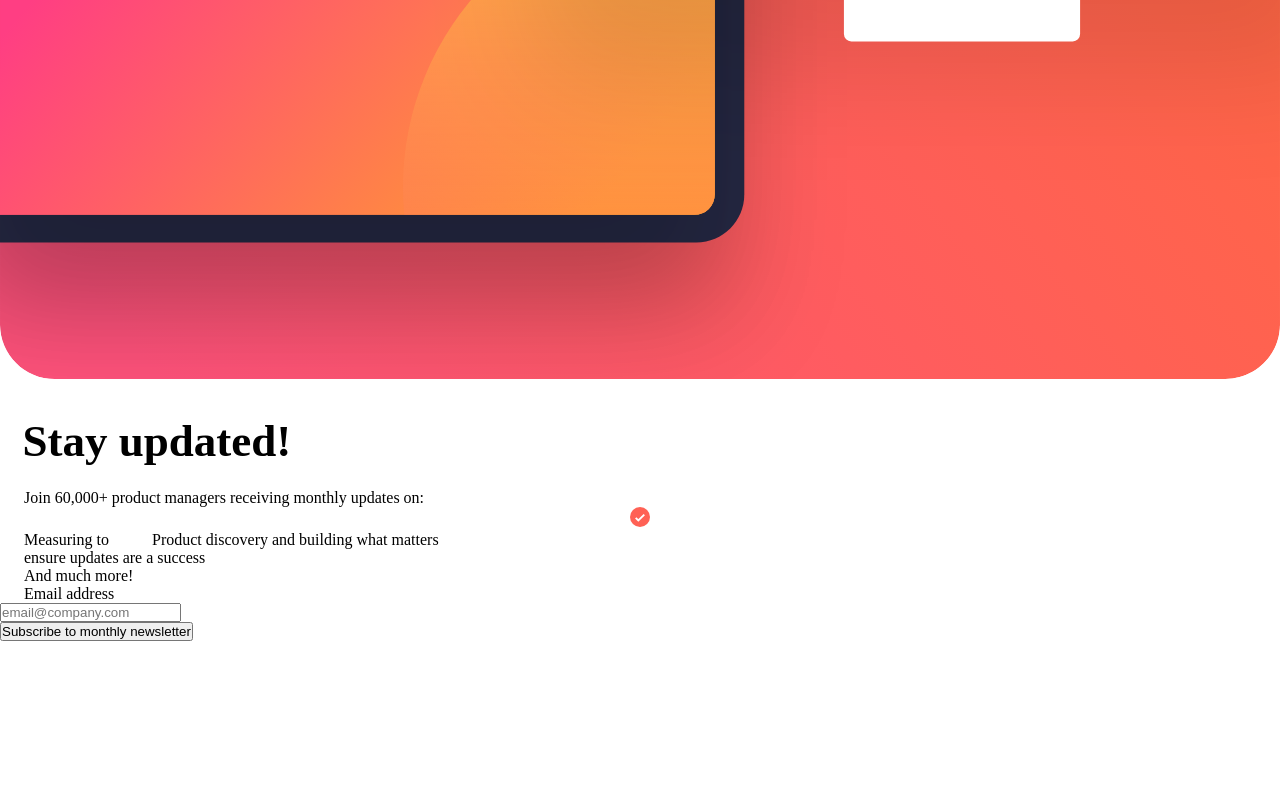
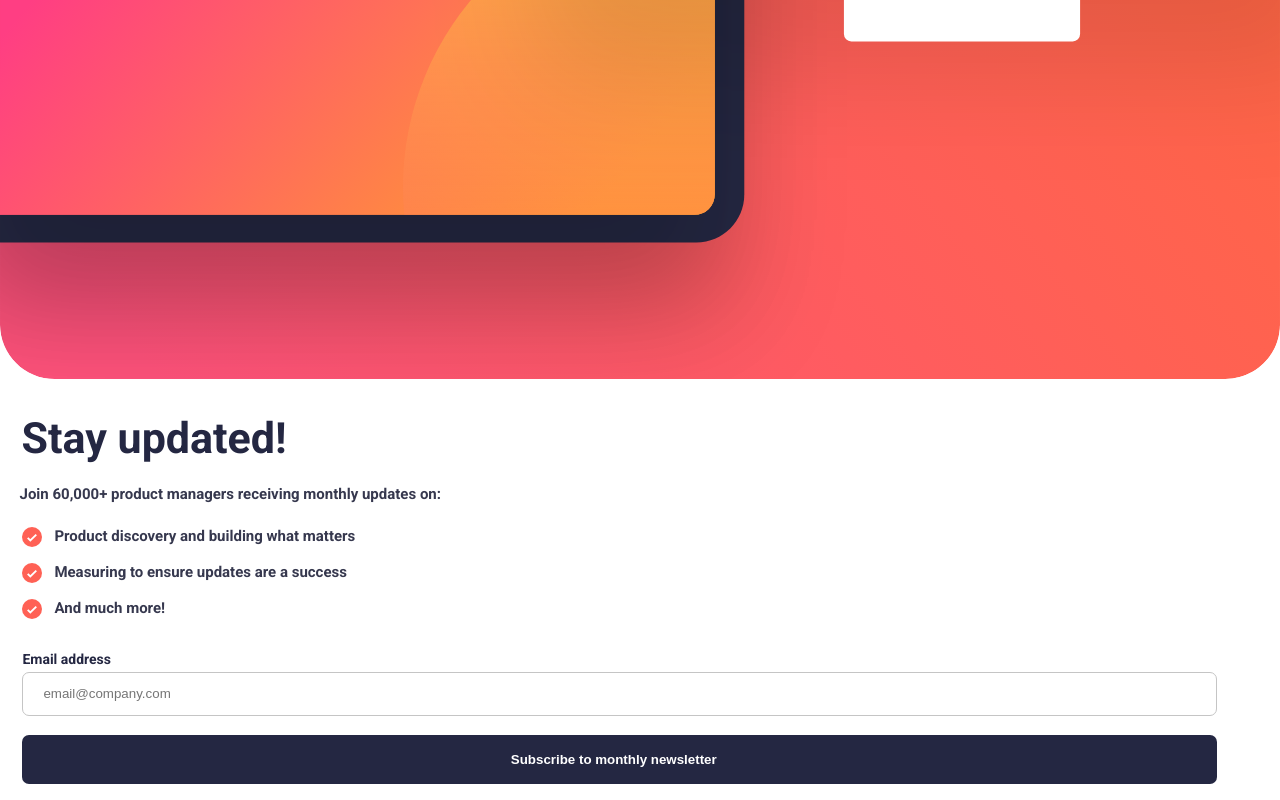
Before and after one commit to Theophilus43/Newsletter-sign-up, a plain HTML site: page index.html in a window 1280 px wide. Shown: the part 590-1390 px from the top of the page. Before the commit the page ends 1231 px from the top, so only its background shows below. Drawn offline with Linux system fonts and the light colour scheme.

Commit message:
added some lines of code

```diff
--- a/css/styles.css
+++ b/css/styles.css
@@ -1,27 +1,86 @@
+:root{
+    --Dark-Slate-Grey: hsl(234, 29%, 20%);
+    --Charcoal-Grey: hsl(235, 18%, 26%);
+    --Grey: hsl(231, 7%, 60%);
+    --White: hsl(0, 0%, 100%);
+    --Tomato: hsl(4, 100%, 67%);
+}
+
+
 *{
     margin: 0;
     padding: 0;
     box-sizing: border-box;
 }
 
-img {
+body{
+    font-family: "Roboto", sans-serif;
+}
+
+.sign-up {
     width: 100%;
 }
 
 h1 {
     padding: 0.7em 0 0.5em 0.5em;
-    font-size: 45px;
+    font-size: 43px;
+    color: var(--Dark-Slate-Grey);
 }
 
-.join, p {
-    padding-left: 1.5em;
+.join{
+    margin-left: 1.3em;
+    margin-bottom: 1.6em;
     width: 90%;
+    font-size: 15px;
+    color: var( --Charcoal-Grey);
 }
 
-.list-icon {
-    float: right;
+.list {
+    margin-left: 0.8em;
+    font-size: 15px;
+    color: var( --Charcoal-Grey);
 }
 
-/* .icon {
-   float: right
-} */
+p {
+    font-weight: bold;
+}
+
+.icon {
+    display: flex;
+    margin: 1em 1em 1em 1.4em;
+}
+
+.email {
+    margin-left: 1.4em;
+    margin-top: 2em;
+}
+
+.email p {
+    margin-bottom: 5px;
+    color: var(--Dark-Slate-Grey);
+    font-weight: bold;
+    font-size: 14px;
+}
+
+input {
+    padding: 1em 9em 1em 1.5em;
+    width: 95%;
+    border-radius: 7px;
+    border: 1px solid rgb(197, 197, 197);
+    color: var(--Grey);
+}
+
+.center {
+    margin-left: 1.4em;
+    margin-bottom: 1em;
+}
+
+button {
+    width: 95%;
+    padding: 1.3em 1em 1.3em.1em;
+    border-radius: 7px;
+    border: none;
+    color: white;
+    background-color: var(--Dark-Slate-Grey);
+    font-weight: bold;
+}
--- a/index.html
+++ b/index.html
@@ -6,6 +6,8 @@
 
   <link rel="icon" type="image/png" sizes="32x32" href="./assets/images/favicon-32x32.png">
   <link rel="stylesheet" href="css/styles.css">
+
+  <link href="https://fonts.googleapis.com/css2?family=Roboto:ital,wght@0,100;0,300;0,400;0,500;0,700;0,900;1,100;1,300;1,400;1,500;1,700;1,900&display=swap" rel="stylesheet">
 
   <title>Frontend Mentor | Newsletter sign-up form with success message</title>
 
@@ -26,17 +28,27 @@
     <p class="join">Join 60,000+ product managers receiving monthly updates on:</p>
 
     <div class="icon">
-      <img  width="20" height="20" src="/assets/images/icon-list.svg">
-      <p class="list-icon">Product discovery and building what matters</p>
+      <img class="list-icon" width="20" height="20" src="/assets/images/icon-list.svg">
+      <p class="list">Product discovery and building what matters</p>
     </div>
 
-    <p>Measuring to ensure updates are a success</p>
-    <p>And much more!</p>
+    <div class="icon">
+      <img class="list-icon" width="20" height="20" src="/assets/images/icon-list.svg">
+      <p class="list">Measuring to ensure updates are a success</p>
+    </div>
 
-    <P>Email address</p>
-    <input type="email" placeholder="email@company.com">
+    <div class="icon">
+      <img class="list-icon" width="20" height="20" src="/assets/images/icon-list.svg">
+      <p class="list">And much more!</p>
+    </div>
+
+    <div class="email">
+      <P>Email address</p>
+        <input class="subscribed" type="email" placeholder="email@company.com">
+    </div>
       <br>
-    <button>Subscribe to monthly newsletter</button>
+      <div class="center"><button class="change">Subscribe to monthly newsletter</button></div>
+
 
     <!-- Sign-up form end -->
 
@@ -57,4 +69,5 @@
     </div> -->
   </div>
 </body>
+<script src="scripts/index.js"></script>
 </html>
--- /dev/null
+++ b/scripts/index.js
@@ -0,0 +1,15 @@
+const selection = document.querySelector('.subscribed');
+
+const update = selection.value;
+
+const updateAll = document.querySelector('.change');
+
+updateAll.addEventListener('click', () => {
+    document.querySelector('.container')
+        .innerHTML = `${update}`;
+});
+
+// function confirmSub() {
+//     document.querySelector('.containers')
+//         .innerHTML = `update`
+// }
```
